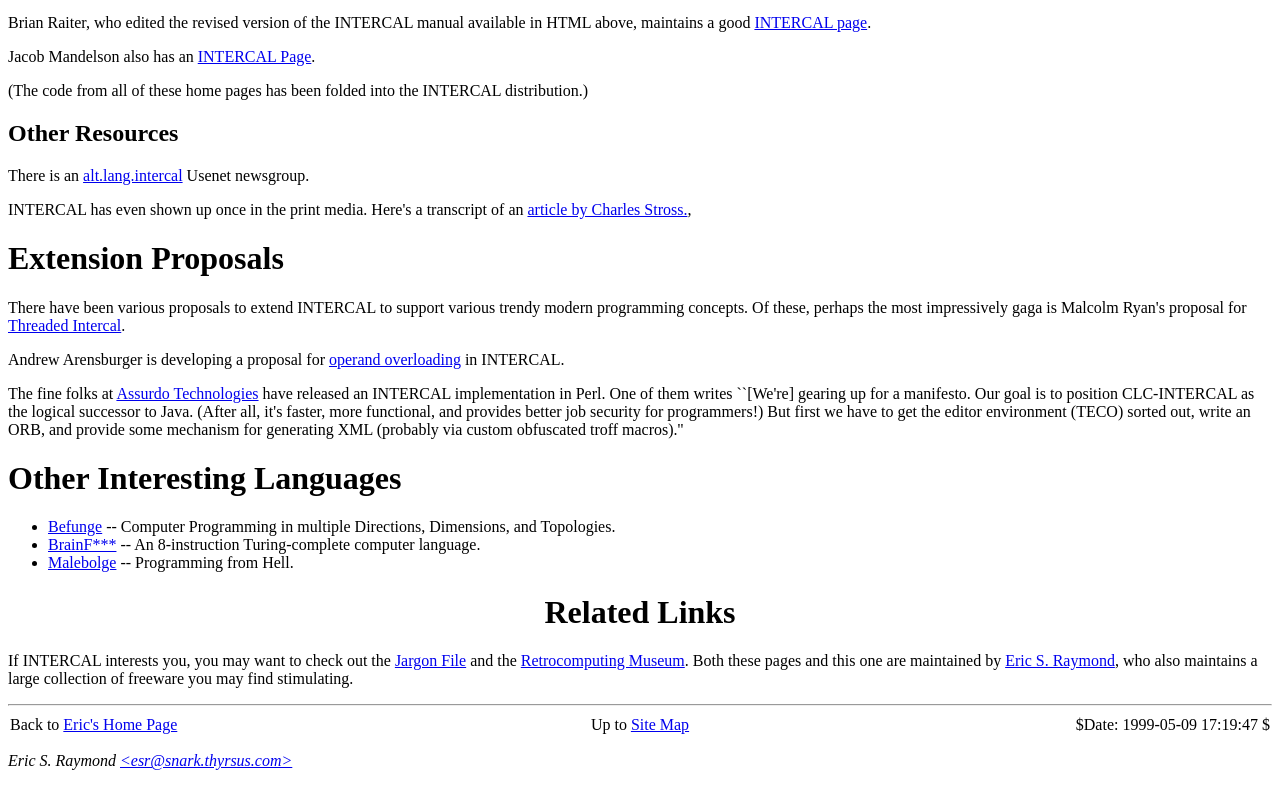
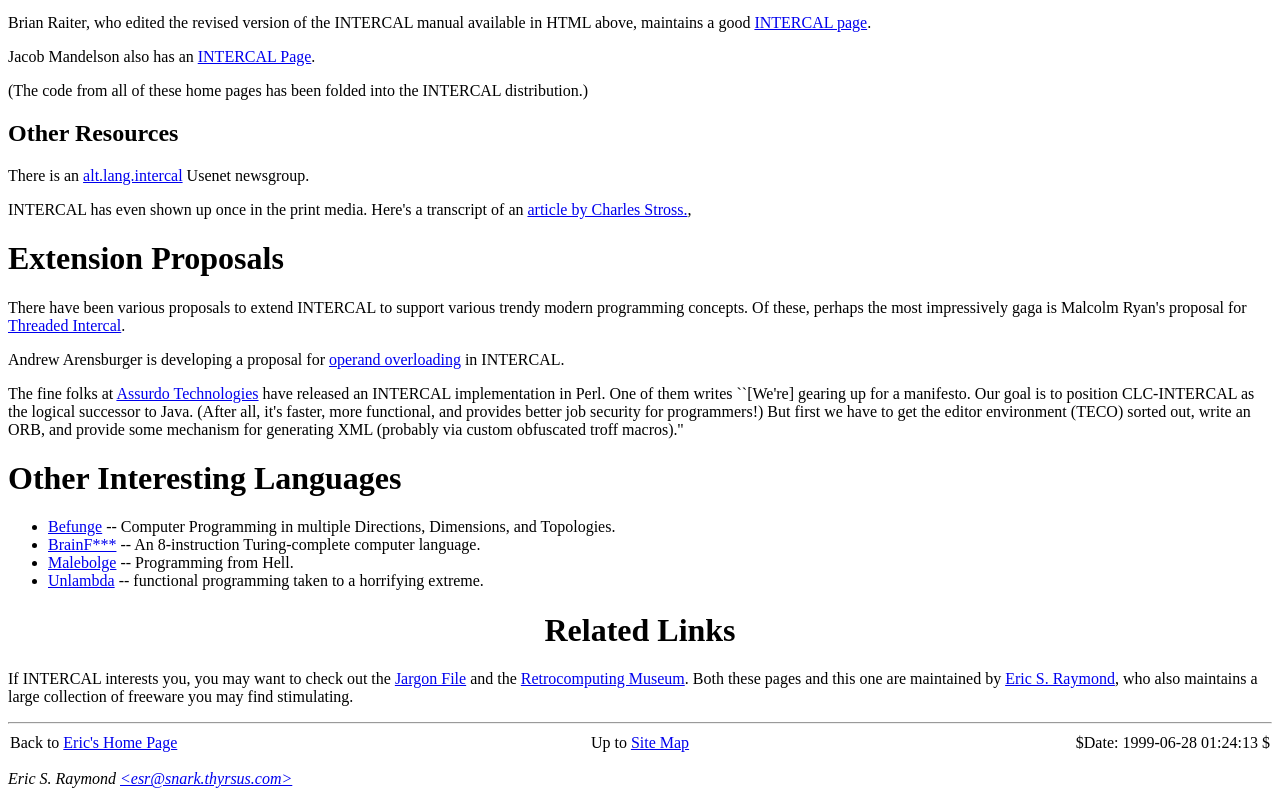
Before and after one commit to calvinmetcalf/intercal, a plain HTML site: page website/index.html in a window 1280 px wide. Shown: the part 1219-2015 px from the top of the page. Drawn offline with Linux system fonts and the light colour scheme.

Commit message:
Web page update.

```diff
--- a/website/index.html
+++ b/website/index.html
@@ -9,7 +9,7 @@
 <table width="100%" cellpadding=0><tr>
 <td width="30%">Back to <a href="http://www.tuxedo.org/~esr">Eric's Home Page</a>
 <td width="30%"align=center>Up to <a href="/~esr/sitemap.html">Site Map</a>
-<td width="30%" align=right>$Date: 1999-05-09 17:19:47 $
+<td width="30%" align=right>$Date: 1999-06-28 01:24:13 $
 </tr></table>
 <HR>
 <H1 ALIGN=CENTER>This is the INTERCAL Resources Page.</H1>
@@ -163,6 +163,9 @@ href="http://www.cats-eye.com/cet/soft/lang/befunge/">Befunge</a>
 <LI> <a
 href="http://www.mines.edu/students/b/bolmstea/malbolge/index.html">Malebolge</a>
 -- Programming from Hell.
+<LI><a
+href="http://www.eleves.ens.fr:8080/home/madore/programs/unlambda/">Unlambda</a>
+-- functional programming taken to a horrifying extreme.
 </UL>
 
 <H1 ALIGN=CENTER>Related Links</H1>
@@ -178,7 +181,7 @@ maintains a large collection of freeware you may find stimulating. <P>
 <table width="100%" cellpadding=0><tr>
 <td width="30%">Back to <a href="http://www.tuxedo.org/~esr">Eric's Home Page</a>
 <td width="30%"align=center>Up to <a href="/~esr/sitemap.html">Site Map</a>
-<td width="30%" align=right>$Date: 1999-05-09 17:19:47 $
+<td width="30%" align=right>$Date: 1999-06-28 01:24:13 $
 </tr></table>
 
 <P><ADDRESS>Eric S. Raymond <A HREF="mailto:esr@thyrsus.com">&lt;esr@snark.thyrsus.com&gt;</A></ADDRESS>
```
